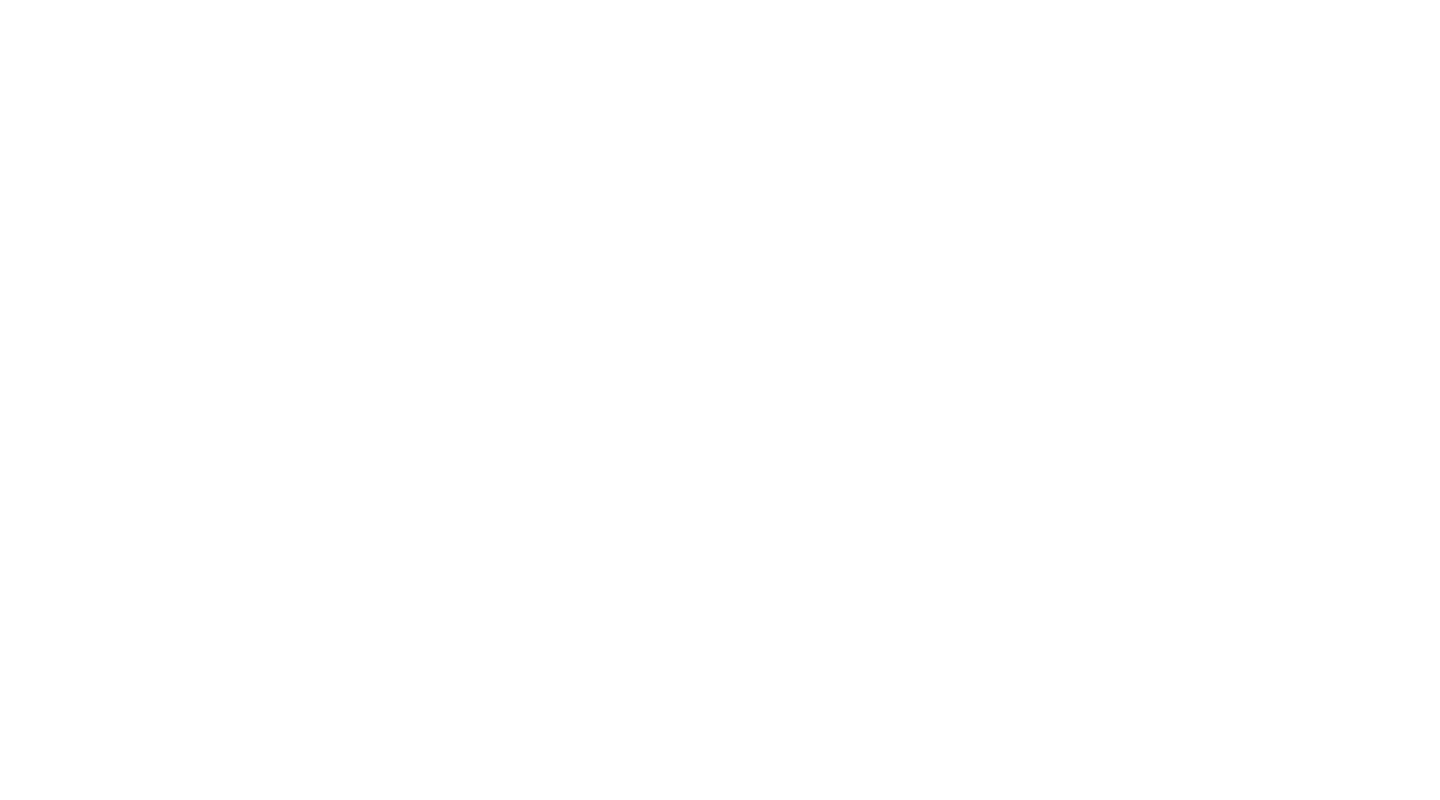
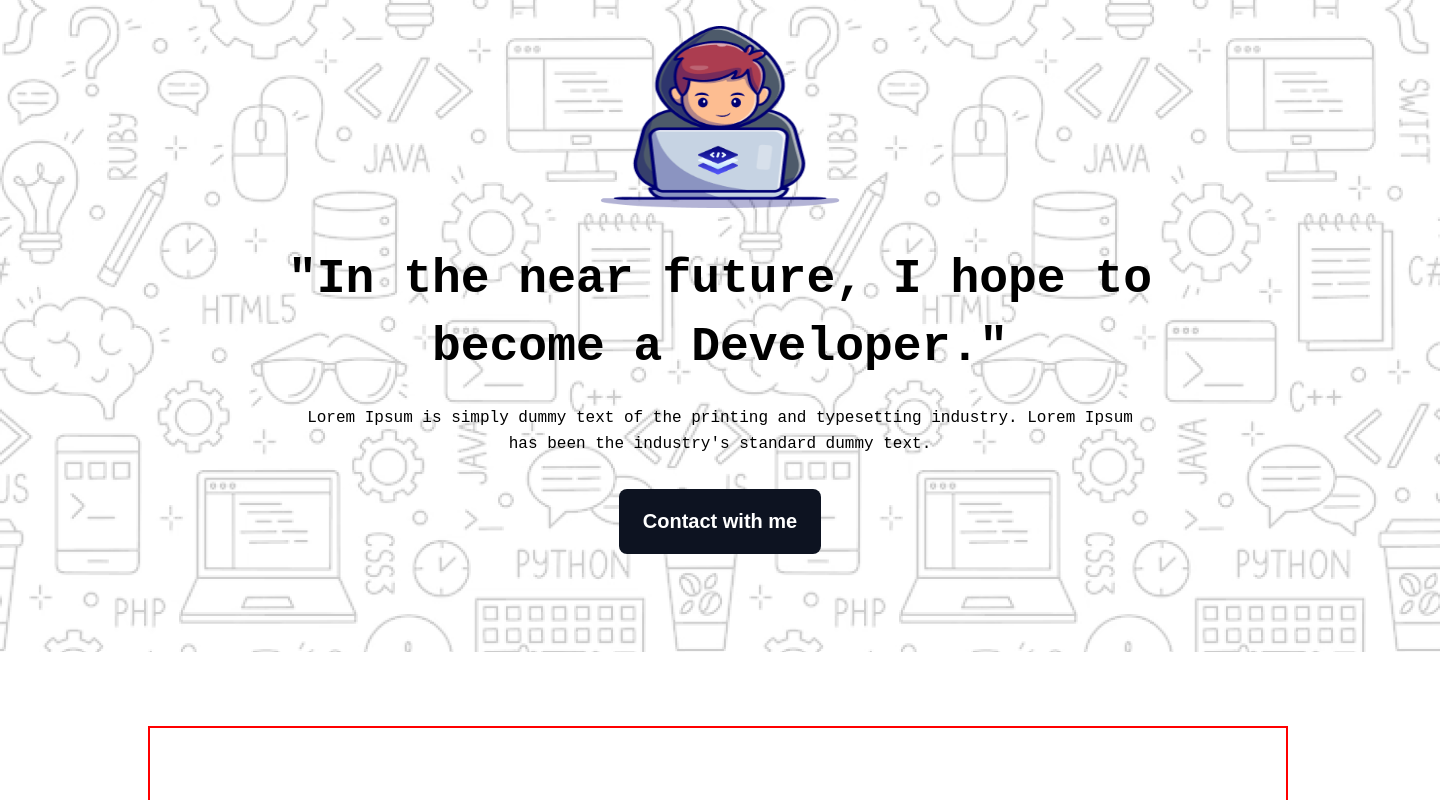
Before and after one commit to Litonuddinnil/B10-A1-solution, a plain HTML site: page index.html in a window 1280 px wide. Shown: the top 800 px of the page, 1440 px wide, since content can reach past the window. Drawn offline with Linux system fonts and the light colour scheme; a web font is replaced by a local one.

Commit message:
banner section

```diff
--- a/index.html
+++ b/index.html
@@ -4,10 +4,24 @@
     <meta charset="UTF-8">
     <meta name="viewport" content="width=device-width, initial-scale=1.0">
     <title> Batch-10-Assignment</title>
+    <link rel="stylesheet" href="styles/style.css">
 </head>
-<body>
-    <header></header>
-    <main></main>
+<body class="azeret-mono-text">
+    <header>
+        <section class="banner-container">
+            <div class="banner-information">
+                <img class="banner-image" src="./assets/Group.png" alt="picture">
+                <h3 class="banner-title">"In the near future, I hope to <br> become a Developer."</h3>
+                <p class="banner-subtitle">Lorem Ipsum is simply dummy text of the printing and typesetting industry. Lorem Ipsum has been the industry's standard dummy text.</p>
+                <button class="btn-primary">Contact with me</button>
+            </div>
+        </section>
+    </header>
+    <main>
+        <section class="develop-query">
+
+        </section>
+    </main>
     <footer></footer>
 </body>
 </html>
--- a/styles/style.css
+++ b/styles/style.css
@@ -0,0 +1,72 @@
+@import url('https://fonts.googleapis.com/css2?family=Azeret+Mono:ital,wght@0,100..900;1,100..900&display=swap');
+
+/* shared style */
+*{
+    margin: 0px;
+    padding: 0px;
+    box-sizing: border-box;
+}
+
+.azeret-mono-text {
+  font-family: "Azeret Mono", monospace;
+  font-optical-sizing: auto;
+  font-weight:normal;
+  font-style: normal;
+}
+
+/* banner style */
+
+.banner-container{
+    width: 1440px;
+    height: 652px;
+    background-image: url('../assets/Hero-bg.png');
+
+}
+.banner-information{
+   text-align: center;
+
+}
+.banner-image{
+    height: 240px;
+    width: 240px;
+    padding-top: 26px;
+    padding-bottom: 32px;
+
+}
+.banner-title{
+    font-size: 48px;
+    font-weight: 800;
+    padding-bottom: 24px;
+    line-height: 68px;
+    letter-spacing: 0%;
+}
+.banner-subtitle{
+
+    font-size: 16px;
+    font-weight: 400;
+    padding: 0px 294px 32px 294px;
+    line-height: 26px;
+    letter-spacing: 0%;
+
+}
+.btn-primary{
+    margin-bottom: 45px;
+    padding: 21px 24px;
+    background-color: #0D1321;
+    border-radius: 8px;
+    border: none;
+    color: white;
+    font-size: 20px;
+    font-weight: 600;
+    line-height: 23px;
+    letter-spacing: 0%;
+    text-align: center;
+}
+/* details of development */
+.develop-query{
+    width: 1140px;
+    height: 1393px;
+    margin: 74px 152px 90px 148px;
+    border: 2px solid red;
+    padding: 80px 97px;
+}
```
